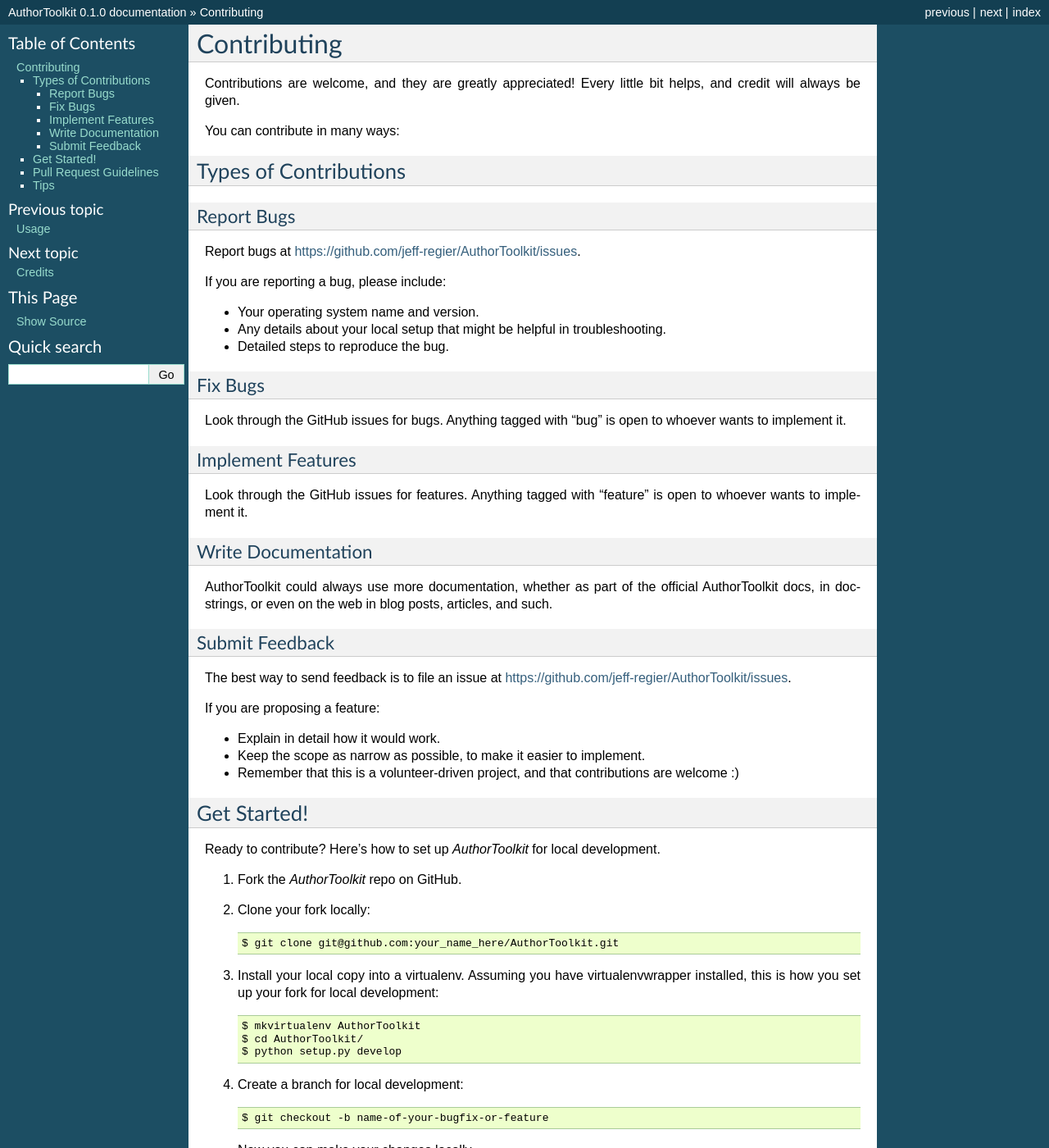
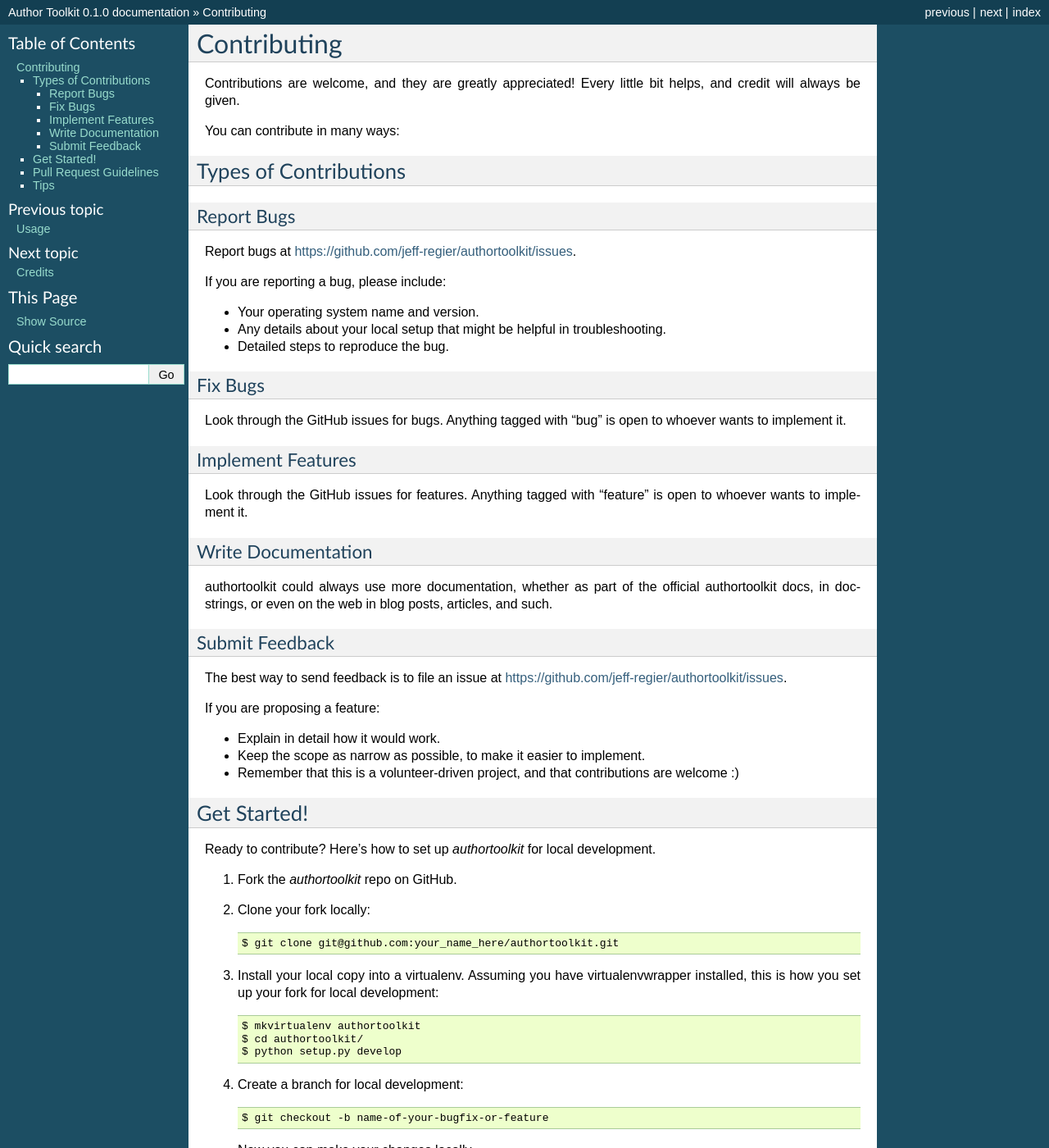
Before and after one commit to jeff-regier/AuthorToolkit, a Sphinx documentation site: the page built from docs/contributing.rst, in a window 1280 px wide and 1400 px high. Shown: the whole window at 82% size. Built offline with Sphinx 7.4.7, drawn with Linux system fonts in a browser that asks for light colours; some of the changed text lies outside the part shown.

Commit message:
renamed to lowercase

```diff
--- a/CONTRIBUTING.rst
+++ b/CONTRIBUTING.rst
@@ -13,7 +13,7 @@
 Report Bugs
 ~~~~~~~~~~~
 
-Report bugs at https://github.com/jeff-regier/AuthorToolkit/issues.
+Report bugs at https://github.com/jeff-regier/authortoolkit/issues.
 
 If you are reporting a bug, please include:
 
@@ -36,14 +36,14 @@
 Write Documentation
 ~~~~~~~~~~~~~~~~~~~
 
-AuthorToolkit could always use more documentation, whether as part of the
-official AuthorToolkit docs, in docstrings, or even on the web in blog posts,
+authortoolkit could always use more documentation, whether as part of the
+official authortoolkit docs, in docstrings, or even on the web in blog posts,
 articles, and such.
 
 Submit Feedback
 ~~~~~~~~~~~~~~~
 
-The best way to send feedback is to file an issue at https://github.com/jeff-regier/AuthorToolkit/issues.
+The best way to send feedback is to file an issue at https://github.com/jeff-regier/authortoolkit/issues.
 
 If you are proposing a feature:
 
@@ -55,17 +55,17 @@
 Get Started!
 ------------
 
-Ready to contribute? Here's how to set up `AuthorToolkit` for local development.
+Ready to contribute? Here's how to set up `authortoolkit` for local development.
 
-1. Fork the `AuthorToolkit` repo on GitHub.
+1. Fork the `authortoolkit` repo on GitHub.
 2. Clone your fork locally::
 
-    $ git clone git@github.com:your_name_here/AuthorToolkit.git
+    $ git clone git@github.com:your_name_here/authortoolkit.git
 
 3. Install your local copy into a virtualenv. Assuming you have virtualenvwrapper installed, this is how you set up your fork for local development::
 
-    $ mkvirtualenv AuthorToolkit
-    $ cd AuthorToolkit/
+    $ mkvirtualenv authortoolkit
+    $ cd authortoolkit/
     $ python setup.py develop
 
 4. Create a branch for local development::
@@ -100,7 +100,7 @@
    your new functionality into a function with a docstring, and add the
    feature to the list in README.rst.
 3. The pull request should work for Python 2.6, 2.7, 3.3, and 3.4, and for PyPy. Check
-   https://travis-ci.org/jeff-regier/AuthorToolkit/pull_requests
+   https://travis-ci.org/jeff-regier/authortoolkit/pull_requests
    and make sure that the tests pass for all supported Python versions.
 
 Tips
--- a/README.rst
+++ b/README.rst
@@ -1,5 +1,5 @@
 ===============================
-AuthorToolkit
+Author Toolkit
 ===============================
 
 .. image:: https://img.shields.io/pypi/v/authortoolkit.svg
@@ -19,13 +19,13 @@
 Features
 --------
 
-AuthorToolkit is a suite of tools for automatically determining the identities of authors in collections of publications.
+Author Toolkit is a suite of tools for automatically determining the identities of authors in collections of publications.
 
 
 Credits
 ---------
 
-AuthorToolkit has been developed with support from The Bibliographic Knowledge Network.
+Author Toolkit has been developed with support from The Bibliographic Knowledge Network.
 
 Tools used in rendering this package:
 
--- a/docs/conf.py
+++ b/docs/conf.py
@@ -55,7 +55,7 @@
 master_doc = 'index'
 
 # General information about the project.
-project = u'AuthorToolkit'
+project = u'Author Toolkit'
 copyright = u'2015, Jeffrey Regier'
 
 # The version info for the project you're documenting, acts as replacement
@@ -209,7 +209,7 @@
 # [howto/manual]).
 latex_documents = [
     ('index', 'authortoolkit.tex',
-     u'AuthorToolkit Documentation',
+     u'Author Toolkit Documentation',
      u'Jeffrey Regier', 'manual'),
 ]
 
@@ -240,7 +240,7 @@
 # (source start file, name, description, authors, manual section).
 man_pages = [
     ('index', 'authortoolkit',
-     u'AuthorToolkit Documentation',
+     u'Author Toolkit Documentation',
      [u'Jeffrey Regier'], 1)
 ]
 
@@ -255,7 +255,7 @@
 #  dir menu entry, description, category)
 texinfo_documents = [
     ('index', 'authortoolkit',
-     u'AuthorToolkit Documentation',
+     u'Author Toolkit Documentation',
      u'Jeffrey Regier',
      'authortoolkit',
      'One line description of project.',
--- a/docs/index.rst
+++ b/docs/index.rst
@@ -3,7 +3,7 @@
    You can adapt this file completely to your liking, but it should at least
    contain the root `toctree` directive.
 
-Welcome to AuthorToolkit's documentation!
+Welcome to Author Toolkit's documentation!
 ======================================
 
 Contents:
--- a/docs/usage.rst
+++ b/docs/usage.rst
@@ -2,6 +2,6 @@
 Usage
 ========
 
-To use AuthorToolkit in a project::
+To use Author Toolkit in a project::
 
     import authortoolkit
--- a/travis_pypi_setup.py
+++ b/travis_pypi_setup.py
@@ -21,7 +21,7 @@
     from urllib.request import urlopen
 
 
-GITHUB_REPO = 'jeff-regier/AuthorToolkit'
+GITHUB_REPO = 'jeff-regier/authortoolkit'
 TRAVIS_CONFIG_FILE = os.path.join(
     os.path.dirname(os.path.abspath(__file__)), '.travis.yml')
 
```
